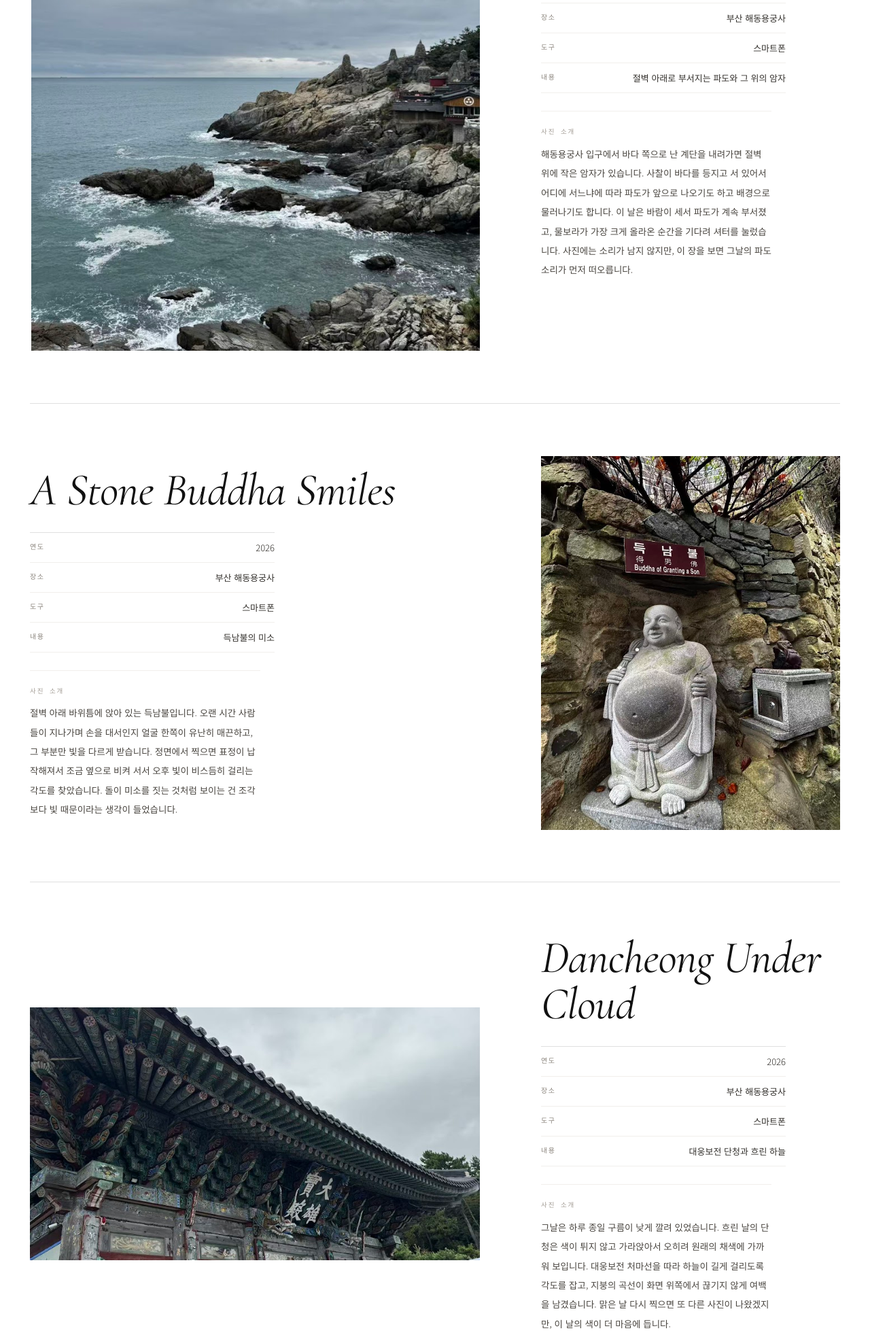
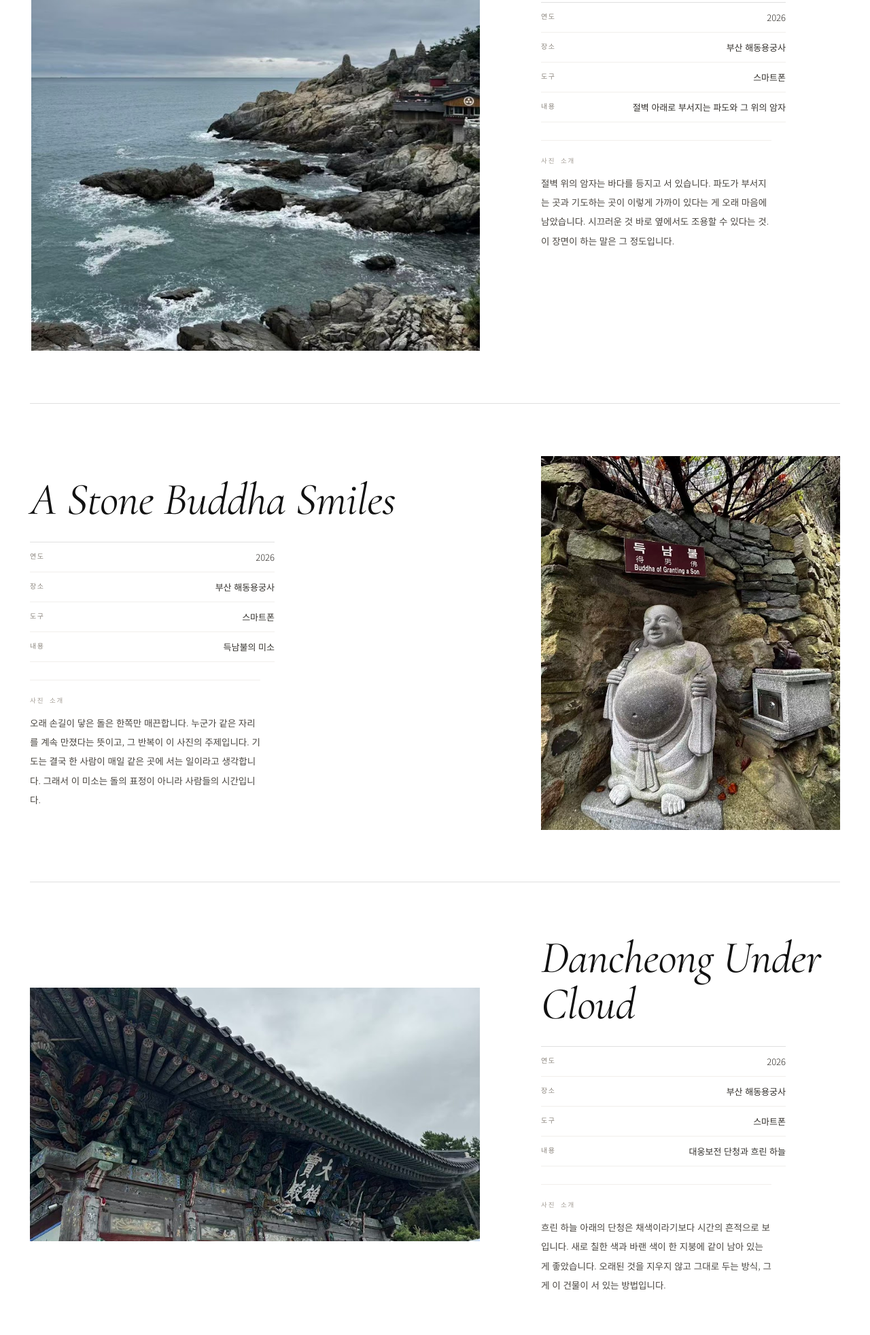
Before and after one commit to AVA-ash/qinhao-portfolio, a plain HTML site: page haedong.html in a window 1280 px wide. Shown: the part 774-2738 px from the top of the page at 68% size. Drawn offline with nearby package versions, Linux system fonts and the light colour scheme.

Commit message:
intros: meaning only, no shooting technique

```diff
--- a/haedong.html
+++ b/haedong.html
@@ -31,7 +31,7 @@
         <li><b>도구</b>스마트폰</li>
         <li><b>내용</b>절벽 아래로 부서지는 파도와 그 위의 암자</li>
       </ul>
-      <p class="note"><span class="note-label">사진 소개</span>해동용궁사 입구에서 바다 쪽으로 난 계단을 내려가면 절벽 위에 작은 암자가 있습니다. 사찰이 바다를 등지고 서 있어서 어디에 서느냐에 따라 파도가 앞으로 나오기도 하고 배경으로 물러나기도 합니다. 이 날은 바람이 세서 파도가 계속 부서졌고, 물보라가 가장 크게 올라온 순간을 기다려 셔터를 눌렀습니다. 사진에는 소리가 남지 않지만, 이 장을 보면 그날의 파도 소리가 먼저 떠오릅니다.</p>
+      <p class="note"><span class="note-label">사진 소개</span>절벽 위의 암자는 바다를 등지고 서 있습니다. 파도가 부서지는 곳과 기도하는 곳이 이렇게 가까이 있다는 게 오래 마음에 남았습니다. 시끄러운 것 바로 옆에서도 조용할 수 있다는 것. 이 장면이 하는 말은 그 정도입니다.</p>
     </div>
   </article>
 
@@ -45,7 +45,7 @@
         <li><b>도구</b>스마트폰</li>
         <li><b>내용</b>득남불의 미소</li>
       </ul>
-      <p class="note"><span class="note-label">사진 소개</span>절벽 아래 바위틈에 앉아 있는 득남불입니다. 오랜 시간 사람들이 지나가며 손을 대서인지 얼굴 한쪽이 유난히 매끈하고, 그 부분만 빛을 다르게 받습니다. 정면에서 찍으면 표정이 납작해져서 조금 옆으로 비켜 서서 오후 빛이 비스듬히 걸리는 각도를 찾았습니다. 돌이 미소를 짓는 것처럼 보이는 건 조각보다 빛 때문이라는 생각이 들었습니다.</p>
+      <p class="note"><span class="note-label">사진 소개</span>오래 손길이 닿은 돌은 한쪽만 매끈합니다. 누군가 같은 자리를 계속 만졌다는 뜻이고, 그 반복이 이 사진의 주제입니다. 기도는 결국 한 사람이 매일 같은 곳에 서는 일이라고 생각합니다. 그래서 이 미소는 돌의 표정이 아니라 사람들의 시간입니다.</p>
     </div>
   </article>
 
@@ -59,7 +59,7 @@
         <li><b>도구</b>스마트폰</li>
         <li><b>내용</b>대웅보전 단청과 흐린 하늘</li>
       </ul>
-      <p class="note"><span class="note-label">사진 소개</span>그날은 하루 종일 구름이 낮게 깔려 있었습니다. 흐린 날의 단청은 색이 튀지 않고 가라앉아서 오히려 원래의 채색에 가까워 보입니다. 대웅보전 처마선을 따라 하늘이 길게 걸리도록 각도를 잡고, 지붕의 곡선이 화면 위쪽에서 끊기지 않게 여백을 남겼습니다. 맑은 날 다시 찍으면 또 다른 사진이 나왔겠지만, 이 날의 색이 더 마음에 듭니다.</p>
+      <p class="note"><span class="note-label">사진 소개</span>흐린 하늘 아래의 단청은 채색이라기보다 시간의 흔적으로 보입니다. 새로 칠한 색과 바랜 색이 한 지붕에 같이 남아 있는 게 좋았습니다. 오래된 것을 지우지 않고 그대로 두는 방식, 그게 이 건물이 서 있는 방법입니다.</p>
     </div>
   </article>
 </section>
```
Also changed, not shown: zhangzhou.html (+3 -3 lines).
